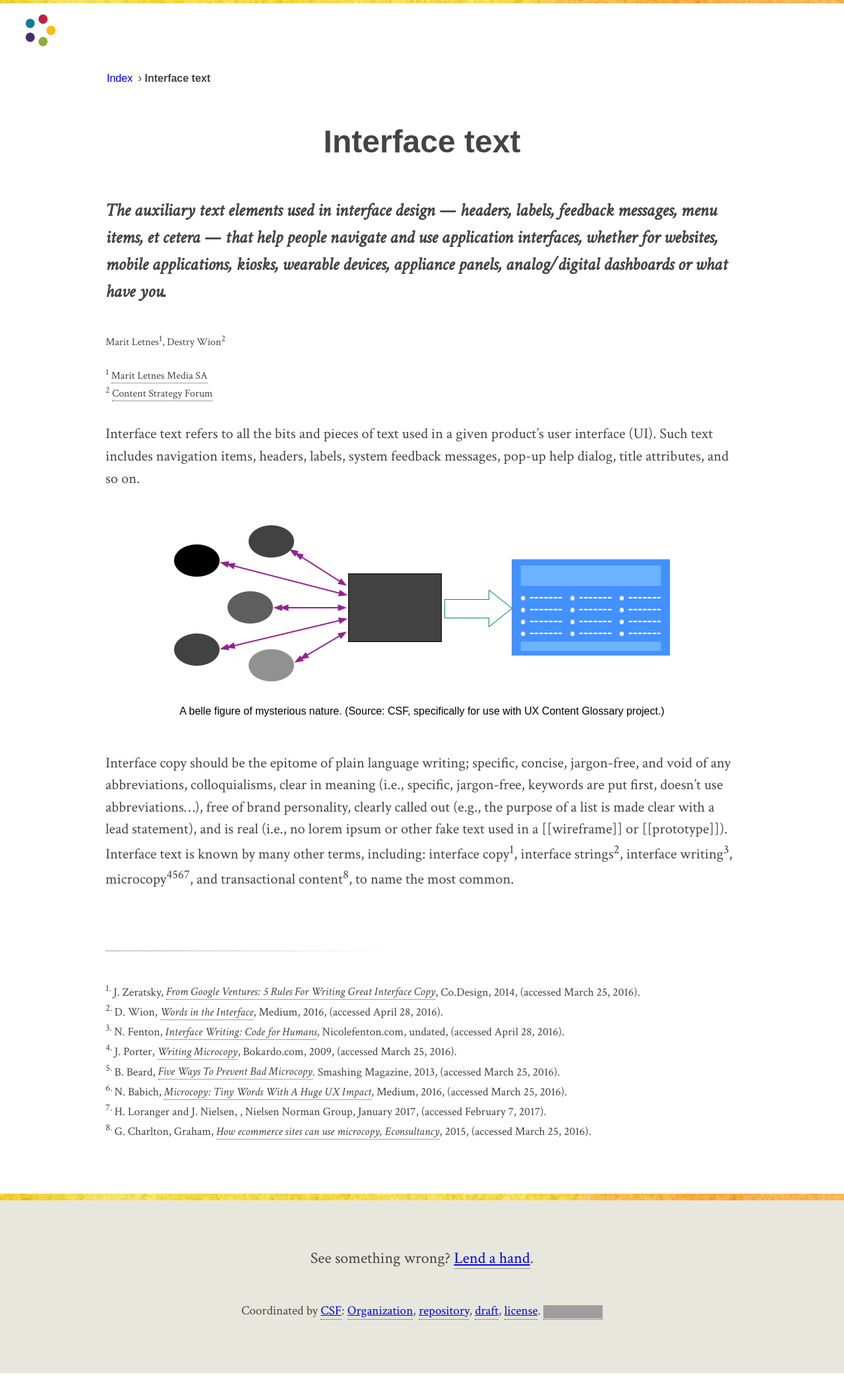
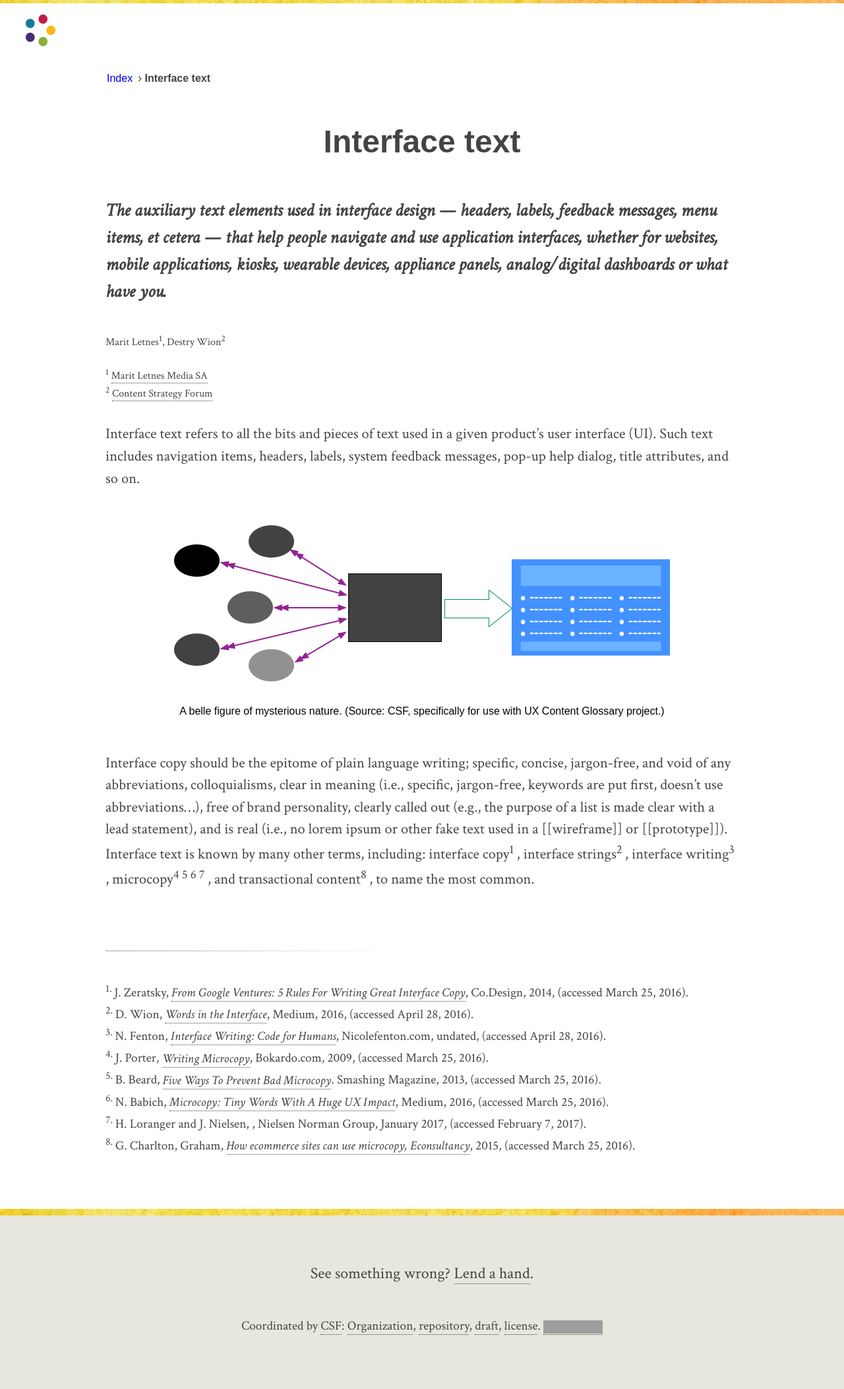
Before and after one commit to content-strategy-forum/csf-glossary, a Jekyll site: the page built from interface-text.md, in a window 1280 px wide. Shown: the whole page at 66% size. Built offline with Jekyll 4.4.1, drawn with Linux system fonts in a browser that asks for light colours; some web fonts are replaced; before the commit the page ends 2081 px from its top, so only the background shows below that; grey boxes are pictures that could not be loaded.

Commit message:
supe's on

```diff
--- a/assets/main.css
+++ b/assets/main.css
@@ -50,10 +50,9 @@
 .contributors,
 figcaption { font-size: 1rem; }
 
-.references { font-size: 1.1rem; }
-
 .pitch { font-size: 1.5rem; }
 
+.references,
 .legal { font-size: 1.2rem; }
 
 /*
@@ -84,6 +83,8 @@
 	padding-top: 1.5em;
 	padding-bottom: 1em;
 }
+
+.references { margin-bottom: .5em; }
 
 .pitch { margin-bottom: 2em; }
 
@@ -189,7 +190,6 @@
 ---------------------------- */
 
 article a,
-article sup a
 footer a {
 	transition: all .8s ease-in-out;
   color: #444;
@@ -199,19 +199,12 @@
 article a,
 footer a { border-bottom: 1px dotted #444; }
 
-article sup a {
-	padding-left: 4px;
-	border-bottom: 0;
-}
-
 article sup a:first-child { padding-left: 1px; }
 
 article a:hover,
-article sup a:hover,
 footer a:hover { color: #000; }
 
-article a:hover,
-article sup a:hover { background-color: #f9f2b0; }
+article a:hover { background-color: #f9f2b0; }
 
 footer a:hover { background-color: #fff; }
 
@@ -219,9 +212,9 @@
 
 /* References */
 
-.references sup:after {
-	content: ".\0020"; /*Inserts a period and blank space after the sup number.*/
-}
+.ref:after { content: "\0020"; }
+
+.references sup:after { content: ".\0020"; } /*Inserts a period and blank space after the sup number.*/
 
 
 /* ---------------
--- a/interface-text.md
+++ b/interface-text.md
@@ -19,12 +19,12 @@
 
 <section class="contributors">
 	<ul class="authors wrap nomark">
-		<li>Marit Letnes<sup id="#aff-1">1</sup></li>
-		<li>Destry Wion<sup id="#aff-2">2</sup></li>
+		<li>Marit Letnes<sup>1</sup></li>
+		<li>Destry Wion<sup>2</sup></li>
 	</ul>
 	<ol class="affiliations nomark">
-		<li id="aff-1"><sup>1</sup> <a href="https://maritletnes.no">Marit Letnes Media SA</a></li>
-		<li id="aff-2"><sup>2</sup> <a href="https://csf.community">Content Strategy Forum</a></li>
+		<li><sup>1</sup> <a href="https://maritletnes.no">Marit Letnes Media SA</a></li>
+		<li><sup>2</sup> <a href="https://csf.community">Content Strategy Forum</a></li>
 	</ol>
 </section>
 
@@ -47,33 +47,33 @@
 
 <!-- SYSNONYMOUS TERMS PARAGRAPH(S), IF ANY -->
 
-Interface text is known by many other terms, including: interface copy<sup id="#ref-1">1</sup>, interface strings<sup id="#ref-2">2</sup>, interface writing<sup id="#ref-3">3</sup>, microcopy<sup id="#ref-4">4</sup><sup id="#ref-5">5</sup><sup id="#ref-6">6</sup><sup id="#ref-7">7</sup>, and transactional content<sup id="#ref-8">8</sup>, to name the most common.
+Interface text is known by many other terms, including: interface copy<sup class="ref">1</sup>, interface strings<sup class="ref">2</sup>, interface writing<sup class="ref">3</sup>, microcopy<sup class="ref">4</sup><sup class="ref">5</sup><sup class="ref">6</sup><sup class="ref">7</sup>, and transactional content<sup class="ref">8</sup>, to name the most common.
 
 <hr class="footnotes">
 
 <ol class="references nomark">
-	<li id="ref-1"><sup>1</sup>
+	<li><sup>1</sup>
 		J. Zeratsky, <a href="http://www.fastcodesign.com/3026463/from-google-ventures-5-rules-for-writing-great-interface-copy">From Google Ventures: 5 Rules For Writing Great Interface Copy</a>, Co.Design, 2014, (accessed March 25, 2016).
 	</li>
-	<li id="ref-2"><sup>2</sup>
+	<li><sup>2</sup>
 		D. Wion, <a href="https://medium.com/@wion/words-in-the-interface-fe963da74e0f#.o9e3pbo54">Words in the Interface</a>, Medium, 2016, (accessed April 28, 2016).
 	</li>
-	<li id="ref-3"><sup>3</sup>
+	<li><sup>3</sup>
 		N. Fenton, <a href="http://nicolefenton.com/interface-writing/">Interface Writing: Code for Humans</a>, Nicolefenton.com, undated, (accessed April 28, 2016).
 	</li>
-	<li id="ref-4"><sup>4</sup>
+	<li><sup>4</sup>
 		J. Porter, <a href="http://bokardo.com/archives/writing-microcopy/">Writing Microcopy</a>, Bokardo.com, 2009, (accessed March 25, 2016).
 	</li>
-	<li id="ref-5"><sup>5</sup>
+	<li><sup>5</sup>
 		B. Beard, <a href="https://www.smashingmagazine.com/2013/06/five-ways-prevent-bad-microcopy/">Five Ways To Prevent Bad Microcopy</a>. Smashing Magazine, 2013, (accessed March 25, 2016).
 	</li>
-	<li id="ref-6"><sup>6</sup>
+	<li><sup>6</sup>
 		N. Babich, <a href="https://uxplanet.org/microcopy-tiny-words-with-a-huge-ux-impact-90140acc6e42#.21lpg1vh7">Microcopy: Tiny Words With A Huge UX Impact</a>, Medium, 2016, (accessed March 25, 2016).
 	</li>
-	<li id="ref-7"><sup>7</sup>
+	<li><sup>7</sup>
 		H. Loranger and J. Nielsen, <a href="https://www.nngroup.com/articles/microcontent-how-to-write-headlines-page-titles-and-subject-lines/"></a>, Nielsen Norman Group, January 2017, (accessed February 7, 2017).
 	</li>
-	<li id="ref-8"><sup>8</sup>
+	<li><sup>8</sup>
 		G. Charlton, Graham, <a href="https://econsultancy.com/blog/66638-how-ecommerce-sites-can-use-microcopy/">How ecommerce sites can use microcopy, Econsultancy</a>, 2015, (accessed March 25, 2016).
 	</li>
 </ol>
```
